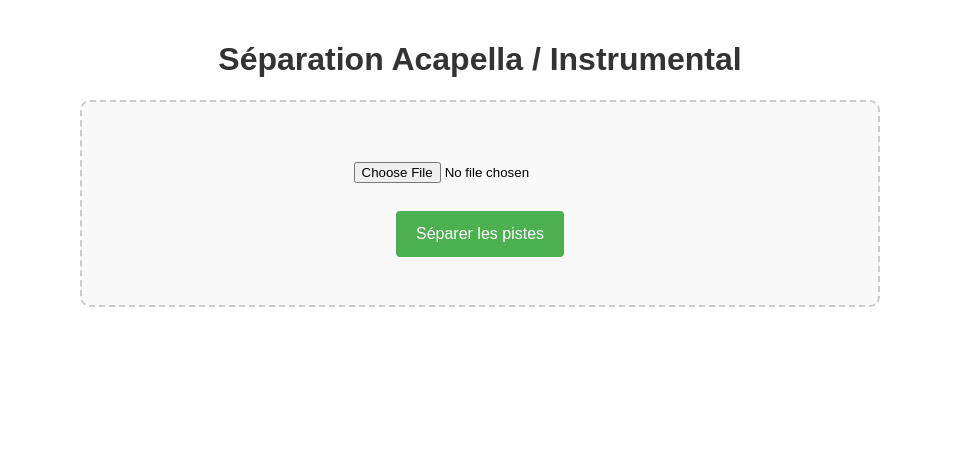
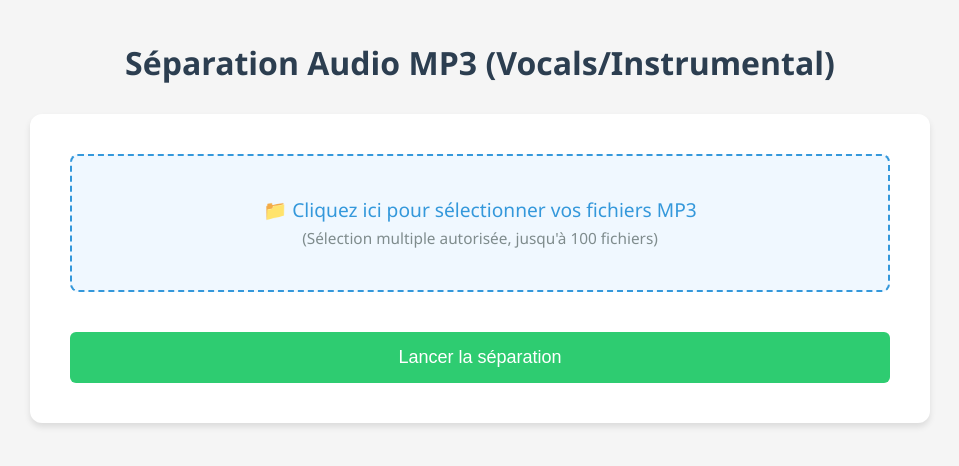
Before and after one commit to EytanTeachr/IDByRivoli-separate-audio, a Flask app: page / in a window 1280 px wide. Shown: the top 466 px of the page, without its empty margins (160-1119 px from the left). Run offline with Flask 3, Linux system fonts and the light colour scheme.

Commit message:
Add bulk upload, progress bar, and automatic renaming

```diff
--- a/app.py
+++ b/app.py
@@ -1,16 +1,149 @@
 import os
 import subprocess
+import threading
+import shutil
+import time
 from flask import Flask, render_template, request, jsonify, send_from_directory
-import shutil
 
 app = Flask(__name__)
 
 UPLOAD_FOLDER = 'uploads'
 OUTPUT_FOLDER = 'output'
+PROCESSED_FOLDER = 'processed'
 os.makedirs(UPLOAD_FOLDER, exist_ok=True)
 os.makedirs(OUTPUT_FOLDER, exist_ok=True)
+os.makedirs(PROCESSED_FOLDER, exist_ok=True)
 
 app.config['UPLOAD_FOLDER'] = UPLOAD_FOLDER
+
+# Global variable to track progress
+# In a real multi-user app, this should be a database or Redis
+job_status = {
+    'state': 'idle', # idle, processing, completed, error
+    'progress': 0,
+    'total_files': 0,
+    'current_file_idx': 0,
+    'current_filename': '',
+    'results': [],
+    'error': None
+}
+
+def run_demucs_thread(filepaths, original_filenames):
+    global job_status
+    try:
+        job_status['state'] = 'processing'
+        job_status['total_files'] = len(filepaths)
+        job_status['results'] = []
+        job_status['progress'] = 0
+
+        # We process files in batches to update progress per file
+        # Running one big command is faster for model loading, but harder for individual file progress tracking
+        # Compromise: Pass all files to ONE command to load model once, but parsing progress is harder.
+        # Actually, Demucs prints progress bars for each file. We can parse that.
+
+        # Construct command with ALL files
+        command = [
+            'python3', '-m', 'demucs',
+            '--two-stems=vocals',
+            '-n', 'htdemucs',
+            '--mp3',
+            '--mp3-bitrate', '320',
+            '-j', '4', # Multithreading
+            '-o', OUTPUT_FOLDER
+        ] + filepaths
+
+        print(f"Starting batch processing of {len(filepaths)} files...")
+
+        # Use Popen to read stdout/stderr
+        process = subprocess.Popen(
+            command,
+            stdout=subprocess.PIPE,
+            stderr=subprocess.PIPE,
+            text=True,
+            bufsize=1,
+            universal_newlines=True
+        )
+
+        # We need to read output to track progress.
+        # Demucs outputs "Separating track filename..."
+
+        # Since reading both stdout and stderr can deadlock, and Demucs puts progress on stderr, we focus on stderr.
+        # But we also want to catch errors.
+
+        current_file_index = 0
+
+        while True:
+            line = process.stderr.readline()
+            if line == '' and process.poll() is not None:
+                break
+            if line:
+                # Print to console for debugging
+                print(line, end='')
+
+                # Try to parse progress
+                # Demucs output example: "Separating track path/to/file.mp3"
+                if "Separating track" in line:
+                    current_file_index += 1
+                    job_status['current_file_idx'] = current_file_index
+                    job_status['current_filename'] = os.path.basename(filepaths[current_file_index-1])
+                    # Update progress % based on file count
+                    # We can't easily get % within a file without complex parsing of the progress bar chars
+                    job_status['progress'] = int((current_file_index - 1) / len(filepaths) * 100)
+
+                # Approximate progress within file (Demucs uses tqdm which outputs 10%... etc)
+                # This is tricky to parse reliably from stderr due to carriage returns \r
+
+        return_code = process.poll()
+
+        if return_code != 0:
+            job_status['state'] = 'error'
+            job_status['error'] = 'Erreur lors du traitement Demucs'
+            return
+
+        # Post-processing: Rename and organize files
+        processed_files = []
+
+        for i, filepath in enumerate(filepaths):
+            filename = os.path.basename(filepath)
+            original_name = os.path.splitext(filename)[0]
+            track_name = original_name # Demucs usually uses the filename without ext as folder name
+
+            # Demucs output structure: output/htdemucs/{track_name}/vocals.mp3
+            source_dir = os.path.join(OUTPUT_FOLDER, 'htdemucs', track_name)
+
+            # Target filenames
+            # "Fichier A instrumental uniquement.mp3"
+            # "Fichier A voix uniquement.mp3"
+
+            inst_filename = f"{original_name} instrumental uniquement.mp3"
+            vocals_filename = f"{original_name} voix uniquement.mp3"
+
+            inst_path_src = os.path.join(source_dir, 'no_vocals.mp3')
+            vocals_path_src = os.path.join(source_dir, 'vocals.mp3')
+
+            inst_path_dest = os.path.join(PROCESSED_FOLDER, inst_filename)
+            vocals_path_dest = os.path.join(PROCESSED_FOLDER, vocals_filename)
+
+            if os.path.exists(inst_path_src) and os.path.exists(vocals_path_src):
+                shutil.copy2(inst_path_src, inst_path_dest)
+                shutil.copy2(vocals_path_src, vocals_path_dest)
+
+                processed_files.append({
+                    'original': filename,
+                    'instrumental': f'/download_processed/{inst_filename}',
+                    'vocals': f'/download_processed/{vocals_filename}'
+                })
+            else:
+                print(f"Warning: Output files not found for {track_name}")
+
+        job_status['progress'] = 100
+        job_status['results'] = processed_files
+        job_status['state'] = 'completed'
+
+    except Exception as e:
+        print(f"Error in thread: {e}")
+        job_status['state'] = 'error'
+        job_status['error'] = str(e)
 
 @app.route('/')
 def index():
@@ -18,78 +151,56 @@ def index():
 
 @app.route('/upload', methods=['POST'])
 def upload_file():
-    if 'file' not in request.files:
-        return jsonify({'error': 'Aucun fichier envoyé'}), 400
+    global job_status
 
-    file = request.files['file']
-    if file.filename == '':
+    if job_status['state'] == 'processing':
+        return jsonify({'error': 'Un traitement est déjà en cours. Veuillez patienter.'}), 409
+
+    if 'files[]' not in request.files:
+         return jsonify({'error': 'Aucun fichier envoyé'}), 400
+
+    files = request.files.getlist('files[]')
+
+    if not files or files[0].filename == '':
         return jsonify({'error': 'Aucun fichier sélectionné'}), 400
 
-    if file:
-        filename = file.filename
-        filepath = os.path.join(app.config['UPLOAD_FOLDER'], filename)
-        file.save(filepath)
+    saved_filepaths = []
+    original_filenames = []
 
-        # Clean up output folder for this file if it exists
-        track_name = os.path.splitext(filename)[0]
-        output_path = os.path.join(OUTPUT_FOLDER, 'htdemucs', track_name)
-        if os.path.exists(output_path):
-            shutil.rmtree(output_path)
+    # Reset job status
+    job_status = {
+        'state': 'starting',
+        'progress': 0,
+        'total_files': len(files),
+        'current_file_idx': 0,
+        'current_filename': '',
+        'results': [],
+        'error': None
+    }
 
-        # Run demucs
-        # Options optimized for Quality and Speed on local machine:
-        # -n htdemucs: High quality Hybrid Transformer model (industry standard)
-        # --mp3-bitrate 320: Max MP3 quality to avoid compression artifacts
-        # -j 4: Use 4 parallel threads for faster processing (CPU optimization)
-        command = [
-            'python3', '-m', 'demucs',
-            '--two-stems=vocals',
-            '-n', 'htdemucs',
-            '--mp3',
-            '--mp3-bitrate', '320',
-            '-j', '4',
-            '-o', OUTPUT_FOLDER,
-            filepath
-        ]
+    # Save all files
+    for file in files:
+        if file.filename:
+            filename = file.filename
+            filepath = os.path.join(app.config['UPLOAD_FOLDER'], filename)
+            file.save(filepath)
+            saved_filepaths.append(filepath)
+            original_filenames.append(filename)
 
-        try:
-            print(f"Running command: {' '.join(command)}")
-            # On utilise Popen pour afficher la sortie en temps réel dans le terminal
-            with subprocess.Popen(command, stdout=subprocess.PIPE, stderr=subprocess.PIPE, text=True, bufsize=1, universal_newlines=True) as p:
-                # Afficher la sortie standard et d'erreur en temps réel
-                for line in p.stderr:
-                    print(line, end='')
+    # Start processing in background thread
+    thread = threading.Thread(target=run_demucs_thread, args=(saved_filepaths, original_filenames))
+    thread.start()
 
-                p.wait()
-                if p.returncode != 0:
-                     print(f"Demucs failed with return code {p.returncode}")
-                     return jsonify({'error': 'Erreur lors du traitement'}), 500
+    return jsonify({'message': 'Traitement démarré', 'total_files': len(files)})
 
-            # The output files should be in output/htdemucs/{track_name}/
-            # vocals.mp3 and no_vocals.mp3
+@app.route('/status')
+def status():
+    return jsonify(job_status)
 
-            # Check if files exist
-            vocals_path = os.path.join(OUTPUT_FOLDER, 'htdemucs', track_name, 'vocals.mp3')
-            no_vocals_path = os.path.join(OUTPUT_FOLDER, 'htdemucs', track_name, 'no_vocals.mp3')
-
-            if not os.path.exists(vocals_path) or not os.path.exists(no_vocals_path):
-                 return jsonify({'error': 'Les fichiers de sortie sont introuvables.'}), 500
-
-            return jsonify({
-                'vocals': f'/download/{track_name}/vocals.mp3',
-                'no_vocals': f'/download/{track_name}/no_vocals.mp3'
-            })
-
-        except Exception as e:
-            print(f"Exception: {str(e)}")
-            return jsonify({'error': str(e)}), 500
-
-@app.route('/download/<path:filename>')
-def download_file(filename):
-    # filename will be like "track_name/vocals.wav"
-    # We serve from OUTPUT_FOLDER/htdemucs/
-    return send_from_directory(os.path.join(OUTPUT_FOLDER, 'htdemucs'), filename, as_attachment=True)
+@app.route('/download_processed/<path:filename>')
+def download_processed(filename):
+    return send_from_directory(PROCESSED_FOLDER, filename, as_attachment=True)
 
 if __name__ == '__main__':
-    # Port 5001 pour éviter les conflits avec AirPlay sur Mac (qui utilise souvent le port 5000)
+    # Port 5001 pour éviter les conflits avec AirPlay sur Mac
     app.run(host='0.0.0.0', port=5001, debug=True)
--- a/templates/index.html
+++ b/templates/index.html
@@ -3,102 +3,213 @@
 <head>
     <meta charset="UTF-8">
     <meta name="viewport" content="width=device-width, initial-scale=1.0">
-    <title>Séparation de Source Audio MP3</title>
+    <title>Séparation de Source Audio MP3 - Bulk</title>
     <style>
         body {
-            font-family: Arial, sans-serif;
-            max-width: 800px;
+            font-family: 'Segoe UI', Tahoma, Geneva, Verdana, sans-serif;
+            max-width: 900px;
             margin: 0 auto;
             padding: 20px;
-            text-align: center;
+            background-color: #f5f5f5;
+            color: #333;
         }
         h1 {
-            color: #333;
+            color: #2c3e50;
+            text-align: center;
+            margin-bottom: 30px;
         }
         .container {
-            border: 2px dashed #ccc;
+            background-color: white;
             padding: 40px;
-            border-radius: 10px;
-            background-color: #f9f9f9;
+            border-radius: 12px;
+            box-shadow: 0 4px 6px rgba(0,0,0,0.1);
+        }
+        .upload-area {
+            border: 2px dashed #3498db;
+            padding: 40px;
+            text-align: center;
+            border-radius: 8px;
+            background-color: #f0f8ff;
+            cursor: pointer;
+            transition: background-color 0.3s;
+        }
+        .upload-area:hover {
+            background-color: #e1f0fa;
         }
         input[type="file"] {
-            margin: 20px 0;
+            display: none;
+        }
+        .file-label {
+            font-size: 1.2em;
+            color: #3498db;
+            cursor: pointer;
         }
         button {
-            background-color: #4CAF50;
+            background-color: #2ecc71;
             color: white;
-            padding: 14px 20px;
-            margin: 8px 0;
+            padding: 15px 30px;
+            margin-top: 20px;
             border: none;
             cursor: pointer;
-            border-radius: 4px;
-            font-size: 16px;
+            border-radius: 6px;
+            font-size: 18px;
+            width: 100%;
+            transition: background-color 0.3s;
         }
         button:hover {
-            background-color: #45a049;
+            background-color: #27ae60;
         }
-        .loading {
-            display: none;
-            margin-top: 20px;
-            color: #666;
+        button:disabled {
+            background-color: #bdc3c7;
+            cursor: not-allowed;
         }
-        .results {
+
+        .progress-container {
             margin-top: 30px;
             display: none;
+        }
+        .progress-bar {
+            width: 100%;
+            height: 25px;
+            background-color: #ecf0f1;
+            border-radius: 15px;
+            overflow: hidden;
+            margin-bottom: 10px;
+        }
+        .progress-fill {
+            height: 100%;
+            background-color: #3498db;
+            width: 0%;
+            transition: width 0.5s ease;
+            text-align: center;
+            line-height: 25px;
+            color: white;
+            font-size: 14px;
+        }
+        .status-text {
+            text-align: center;
+            color: #7f8c8d;
+            font-style: italic;
+        }
+
+        .results {
+            margin-top: 40px;
+            display: none;
+        }
+        .result-item {
+            background-color: white;
+            border: 1px solid #ddd;
+            padding: 15px;
+            margin-bottom: 10px;
+            border-radius: 6px;
+            display: flex;
+            justify-content: space-between;
+            align-items: center;
+        }
+        .result-name {
+            font-weight: bold;
+        }
+        .download-links a {
+            display: inline-block;
+            padding: 8px 15px;
+            text-decoration: none;
+            color: white;
+            border-radius: 4px;
+            font-size: 14px;
+            margin-left: 10px;
+        }
+        .btn-vocal { background-color: #e74c3c; }
+        .btn-inst { background-color: #3498db; }
+
+        #fileList {
+            margin-top: 20px;
             text-align: left;
+            max-height: 200px;
+            overflow-y: auto;
         }
-        .file-link {
-            display: block;
-            margin: 10px 0;
-            padding: 10px;
-            background-color: #e9e9e9;
-            text-decoration: none;
-            color: #333;
-            border-radius: 5px;
-        }
-        .file-link:hover {
-            background-color: #ddd;
+        .file-entry {
+            padding: 5px;
+            border-bottom: 1px solid #eee;
         }
     </style>
 </head>
 <body>
-    <h1>Séparation Acapella / Instrumental</h1>
+    <h1>Séparation Audio MP3 (Vocals/Instrumental)</h1>
 
     <div class="container">
         <form id="uploadForm" enctype="multipart/form-data">
-            <input type="file" name="file" accept=".mp3" required>
-            <br>
-            <button type="submit">Séparer les pistes</button>
+            <div class="upload-area" onclick="document.getElementById('fileInput').click()">
+                <label for="fileInput" class="file-label">
+                    📁 Cliquez ici pour sélectionner vos fichiers MP3
+                    <br><span style="font-size: 0.8em; color: #7f8c8d;">(Sélection multiple autorisée, jusqu'à 100 fichiers)</span>
+                </label>
+                <input type="file" id="fileInput" name="files[]" accept=".mp3" multiple required onchange="updateFileList()">
+            </div>
+
+            <div id="fileList"></div>
+
+            <button type="submit" id="submitBtn">Lancer la séparation</button>
         </form>
 
-        <div id="loading" class="loading">
-            Traitement en cours... Cela peut prendre quelques minutes.
+        <div id="progressContainer" class="progress-container">
+            <h3>Traitement en cours...</h3>
+            <div class="progress-bar">
+                <div id="progressFill" class="progress-fill">0%</div>
+            </div>
+            <p id="statusText" class="status-text">Initialisation...</p>
         </div>
     </div>
 
     <div id="results" class="results">
-        <h2>Résultats :</h2>
-        <div id="links"></div>
+        <h2>Fichiers Traités</h2>
+        <div id="resultsList"></div>
     </div>
 
     <script>
+        function updateFileList() {
+            const input = document.getElementById('fileInput');
+            const list = document.getElementById('fileList');
+            list.innerHTML = '';
+
+            if (input.files.length > 0) {
+                const count = document.createElement('div');
+                count.style.fontWeight = 'bold';
+                count.style.marginBottom = '10px';
+                count.textContent = `${input.files.length} fichier(s) sélectionné(s)`;
+                list.appendChild(count);
+
+                for (let i = 0; i < input.files.length; i++) {
+                    const div = document.createElement('div');
+                    div.className = 'file-entry';
+                    div.textContent = input.files[i].name;
+                    list.appendChild(div);
+                }
+            }
+        }
+
+        let pollingInterval;
+
         document.getElementById('uploadForm').addEventListener('submit', async function(e) {
             e.preventDefault();
 
-            const fileInput = document.querySelector('input[type="file"]');
+            const fileInput = document.getElementById('fileInput');
             if (fileInput.files.length === 0) {
-                alert('Veuillez sélectionner un fichier.');
+                alert('Veuillez sélectionner au moins un fichier.');
                 return;
             }
 
             const formData = new FormData();
-            formData.append('file', fileInput.files[0]);
+            for (let i = 0; i < fileInput.files.length; i++) {
+                formData.append('files[]', fileInput.files[i]);
+            }
 
-            document.getElementById('loading').style.display = 'block';
+            document.getElementById('progressContainer').style.display = 'block';
             document.getElementById('results').style.display = 'none';
-            document.querySelector('button').disabled = true;
+            document.getElementById('submitBtn').disabled = true;
+            document.getElementById('statusText').textContent = "Upload des fichiers...";
 
             try {
+                // Upload files
                 const response = await fetch('/upload', {
                     method: 'POST',
                     body: formData
@@ -106,47 +217,81 @@
 
                 const data = await response.json();
 
-                if (data.error) {
-                    alert('Erreur: ' + data.error);
-                } else {
-                    const linksDiv = document.getElementById('links');
-                    linksDiv.innerHTML = '';
+                if (response.status !== 200) {
+                    throw new Error(data.error || 'Erreur upload');
+                }
 
-                    if (data.vocals) {
-                        const vocabLink = document.createElement('a');
-                        vocabLink.href = data.vocals;
-                        vocabLink.className = 'file-link';
-                        vocabLink.download = '';
-                        vocabLink.textContent = 'Télécharger Acapella (Vocals)';
-                        linksDiv.appendChild(vocabLink);
-                    }
+                // Start polling for status
+                startPolling();
 
-                    if (data.no_vocals) {
-                        const instLink = document.createElement('a');
-                        instLink.href = data.no_vocals;
-                        instLink.className = 'file-link';
-                        instLink.download = '';
-                        instLink.textContent = 'Télécharger Instrumental (Sans voix)';
-                        linksDiv.appendChild(instLink);
-                    }
-
-                    // Handle other stems if any
-                    for (const [key, value] of Object.entries(data)) {
-                        if (key !== 'vocals' && key !== 'no_vocals' && key !== 'original' && !key.startsWith('error')) {
-                             // Optional: display other stems
-                        }
-                    }
-
-                    document.getElementById('results').style.display = 'block';
-                }
             } catch (error) {
                 console.error(error);
-                alert('Une erreur est survenue lors du traitement.');
-            } finally {
-                document.getElementById('loading').style.display = 'none';
-                document.querySelector('button').disabled = false;
+                alert('Erreur: ' + error.message);
+                document.getElementById('submitBtn').disabled = false;
+                document.getElementById('progressContainer').style.display = 'none';
             }
         });
+
+        function startPolling() {
+            pollingInterval = setInterval(async () => {
+                try {
+                    const res = await fetch('/status');
+                    const status = await res.json();
+
+                    const progressFill = document.getElementById('progressFill');
+                    const statusText = document.getElementById('statusText');
+
+                    if (status.state === 'processing') {
+                        const percent = status.progress;
+                        progressFill.style.width = percent + '%';
+                        progressFill.textContent = percent + '%';
+
+                        let msg = `Traitement du fichier ${status.current_file_idx} / ${status.total_files}`;
+                        if (status.current_filename) {
+                            msg += ` (${status.current_filename})`;
+                        }
+                        statusText.textContent = msg;
+                    }
+                    else if (status.state === 'completed') {
+                        clearInterval(pollingInterval);
+                        progressFill.style.width = '100%';
+                        progressFill.textContent = '100%';
+                        statusText.textContent = "Terminé !";
+                        displayResults(status.results);
+                        document.getElementById('submitBtn').disabled = false;
+                    }
+                    else if (status.state === 'error') {
+                        clearInterval(pollingInterval);
+                        statusText.textContent = "Erreur : " + status.error;
+                        statusText.style.color = 'red';
+                        document.getElementById('submitBtn').disabled = false;
+                    }
+                } catch (e) {
+                    console.error("Polling error", e);
+                }
+            }, 1000);
+        }
+
+        function displayResults(results) {
+            const list = document.getElementById('resultsList');
+            list.innerHTML = '';
+
+            results.forEach(item => {
+                const div = document.createElement('div');
+                div.className = 'result-item';
+
+                div.innerHTML = `
+                    <div class="result-name">${item.original}</div>
+                    <div class="download-links">
+                        <a href="${item.instrumental}" class="btn-inst" download>⬇ Instrumental</a>
+                        <a href="${item.vocals}" class="btn-vocal" download>⬇ Voix</a>
+                    </div>
+                `;
+                list.appendChild(div);
+            });
+
+            document.getElementById('results').style.display = 'block';
+        }
     </script>
 </body>
 </html>
```
